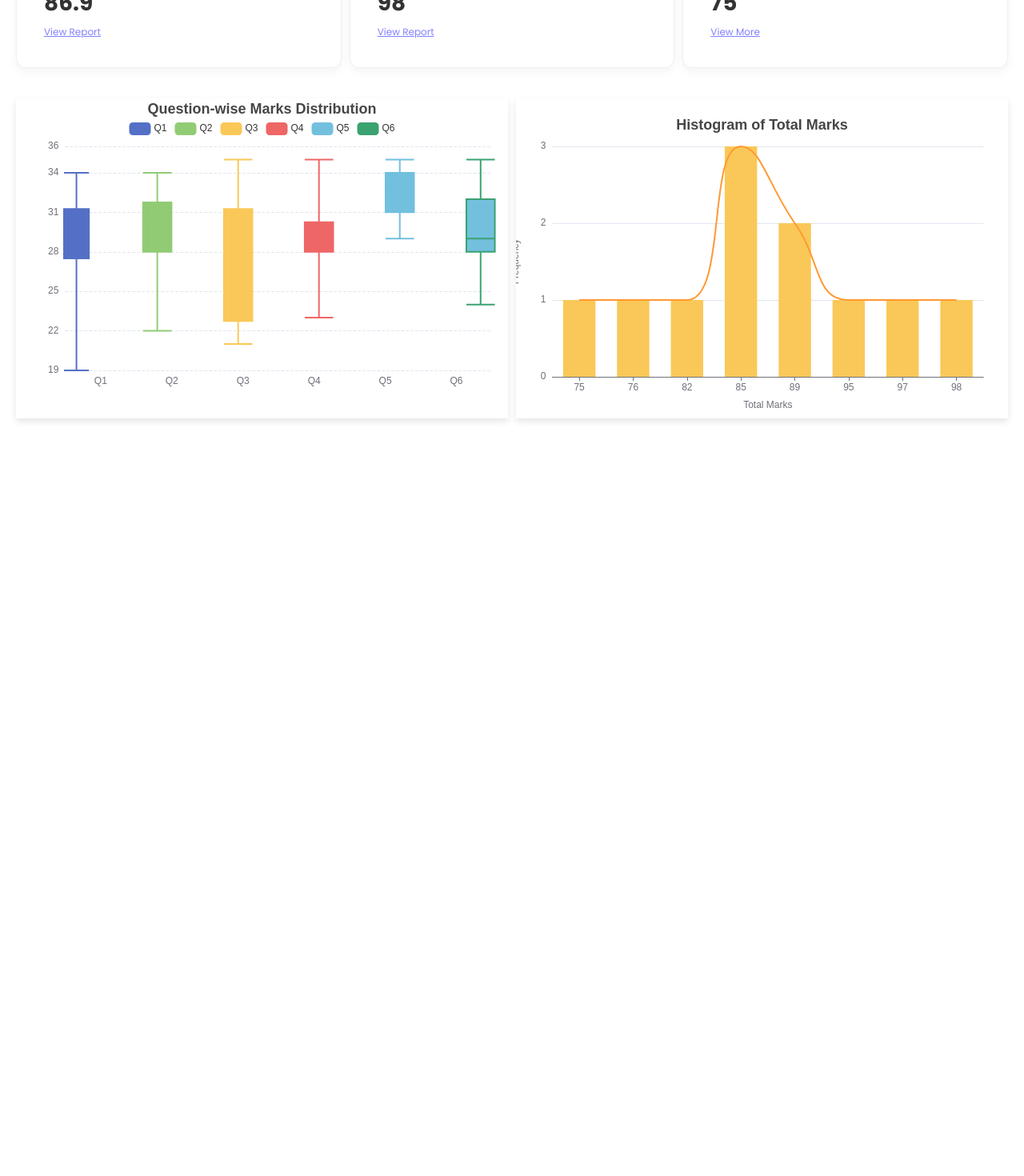
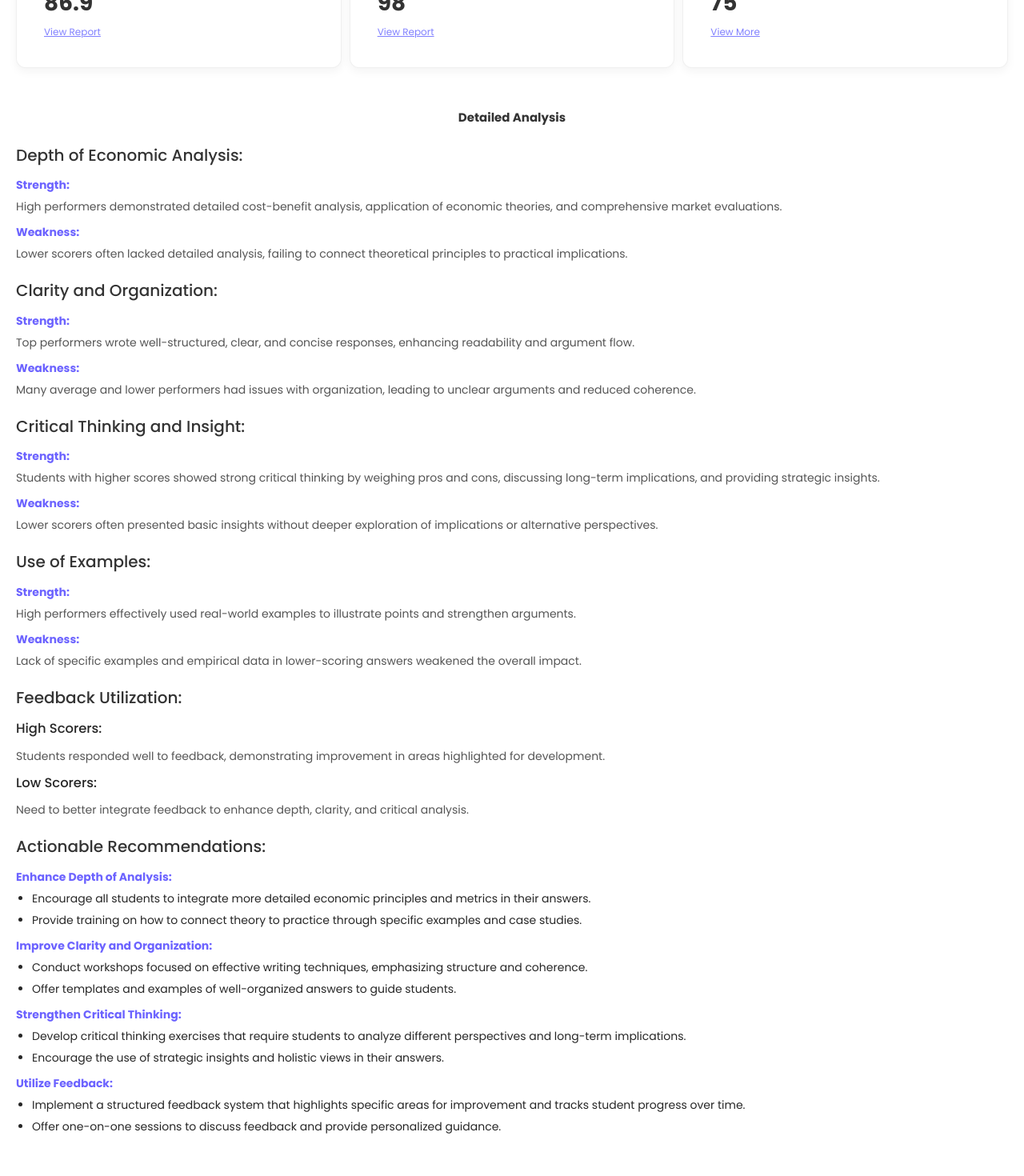
Before and after one commit to gopisuresh-dev2prod/grading-assistant, a React (Create React App) app: page /evaluation-report in a window 1280 px wide. Shown: the part 160-1630 px from the top of the page at 80% size. Before the commit the page ends 800 px from the top, so only its background shows below. Built offline with nearby package versions, Linux system fonts and the light colour scheme; sample sign-in values are in the browser's storage.

Commit message:
update EvaluationReportPage.js and EvaluationReportPage.scss

```diff
--- a/src/Pages/EvaluationReportPage/EvaluationReportPage.js
+++ b/src/Pages/EvaluationReportPage/EvaluationReportPage.js
@@ -104,6 +104,90 @@ const EvaluationReportPage = ({ assignmentName }) => {
           </div>
         </Card>
       </div>
+      <section className="analysis-section">
+        <h1>Detailed Analysis</h1>
+        <div className="analysis-content">
+          <h2>Depth of Economic Analysis:</h2>
+          <div className="analysis-item">
+            <strong>Strength:</strong>
+            <p>High performers demonstrated detailed cost-benefit analysis, application of economic theories, and comprehensive market evaluations.</p>
+          </div>
+          <div className="analysis-item">
+            <strong>Weakness:</strong>
+            <p>Lower scorers often lacked detailed analysis, failing to connect theoretical principles to practical implications.</p>
+          </div>
+
+          <h2>Clarity and Organization:</h2>
+          <div className="analysis-item">
+            <strong>Strength:</strong>
+            <p>Top performers wrote well-structured, clear, and concise responses, enhancing readability and argument flow.</p>
+          </div>
+          <div className="analysis-item">
+            <strong>Weakness:</strong>
+            <p>Many average and lower performers had issues with organization, leading to unclear arguments and reduced coherence.</p>
+          </div>
+
+          <h2>Critical Thinking and Insight:</h2>
+          <div className="analysis-item">
+            <strong>Strength:</strong>
+            <p>Students with higher scores showed strong critical thinking by weighing pros and cons, discussing long-term implications, and providing strategic insights.</p>
+          </div>
+          <div className="analysis-item">
+            <strong>Weakness:</strong>
+            <p>Lower scorers often presented basic insights without deeper exploration of implications or alternative perspectives.</p>
+          </div>
+
+          <h2>Use of Examples:</h2>
+          <div className="analysis-item">
+            <strong>Strength:</strong>
+            <p>High performers effectively used real-world examples to illustrate points and strengthen arguments.</p>
+          </div>
+          <div className="analysis-item">
+            <strong>Weakness:</strong>
+            <p>Lack of specific examples and empirical data in lower-scoring answers weakened the overall impact.</p>
+          </div>
+
+          <h2>Feedback Utilization:</h2>
+          <div className="analysis-item">
+            <h3>High Scorers:</h3>
+            <p>Students responded well to feedback, demonstrating improvement in areas highlighted for development.</p>
+          </div>
+          <div className="analysis-item">
+            <h3>Low Scorers:</h3>
+            <p>Need to better integrate feedback to enhance depth, clarity, and critical analysis.</p>
+          </div>
+
+          <h2>Actionable Recommendations:</h2>
+          <div className="analysis-item">
+            <strong>Enhance Depth of Analysis:</strong>
+            <ul>
+              <li>Encourage all students to integrate more detailed economic principles and metrics in their answers.</li>
+              <li>Provide training on how to connect theory to practice through specific examples and case studies.</li>
+            </ul>
+          </div>
+          <div className="analysis-item">
+            <strong>Improve Clarity and Organization:</strong>
+            <ul>
+              <li>Conduct workshops focused on effective writing techniques, emphasizing structure and coherence.</li>
+              <li>Offer templates and examples of well-organized answers to guide students.</li>
+            </ul>
+          </div>
+          <div className="analysis-item">
+            <strong>Strengthen Critical Thinking:</strong>
+            <ul>
+              <li>Develop critical thinking exercises that require students to analyze different perspectives and long-term implications.</li>
+              <li>Encourage the use of strategic insights and holistic views in their answers.</li>
+            </ul>
+          </div>
+          <div className="analysis-item">
+            <strong>Utilize Feedback:</strong>
+            <ul>
+              <li>Implement a structured feedback system that highlights specific areas for improvement and tracks student progress over time.</li>
+              <li>Offer one-on-one sessions to discuss feedback and provide personalized guidance.</li>
+            </ul>
+          </div>
+        </div>
+      </section>
 
       <div className="charts-section">
       <div className="chart-container">
--- a/src/Pages/EvaluationReportPage/EvaluationReportPage.scss
+++ b/src/Pages/EvaluationReportPage/EvaluationReportPage.scss
@@ -71,7 +71,52 @@
         }
       }
     }
+    .analysis-section {
+      margin-bottom: 80px;
+      margin-top: 50px;
 
+      h1 {
+        text-align: center;
+        margin-bottom: 20px;
+      }
+
+      h2 {
+        margin-top: 20px;
+        margin-bottom: 10px;
+        color: #333;
+        font-size: 2rem;
+      }
+
+      .analysis-content {
+        .analysis-item {
+          margin-bottom: 10px;
+
+          strong {
+            display: block;
+            color: #6c63ff;
+            margin-bottom: 5px;
+          }
+
+          p {
+            margin: 0 0 10px;
+            color: #555;
+          }
+
+          h3 {
+            margin: 10px 0;
+          }
+
+          ul {
+            margin: 0 0 10px 20px;
+            padding: 0;
+            list-style-type: disc;
+
+            li {
+              margin-bottom: 5px;
+            }
+          }
+        }
+      }}
     .charts-section {
       display: flex;
       gap: 10px;
```
